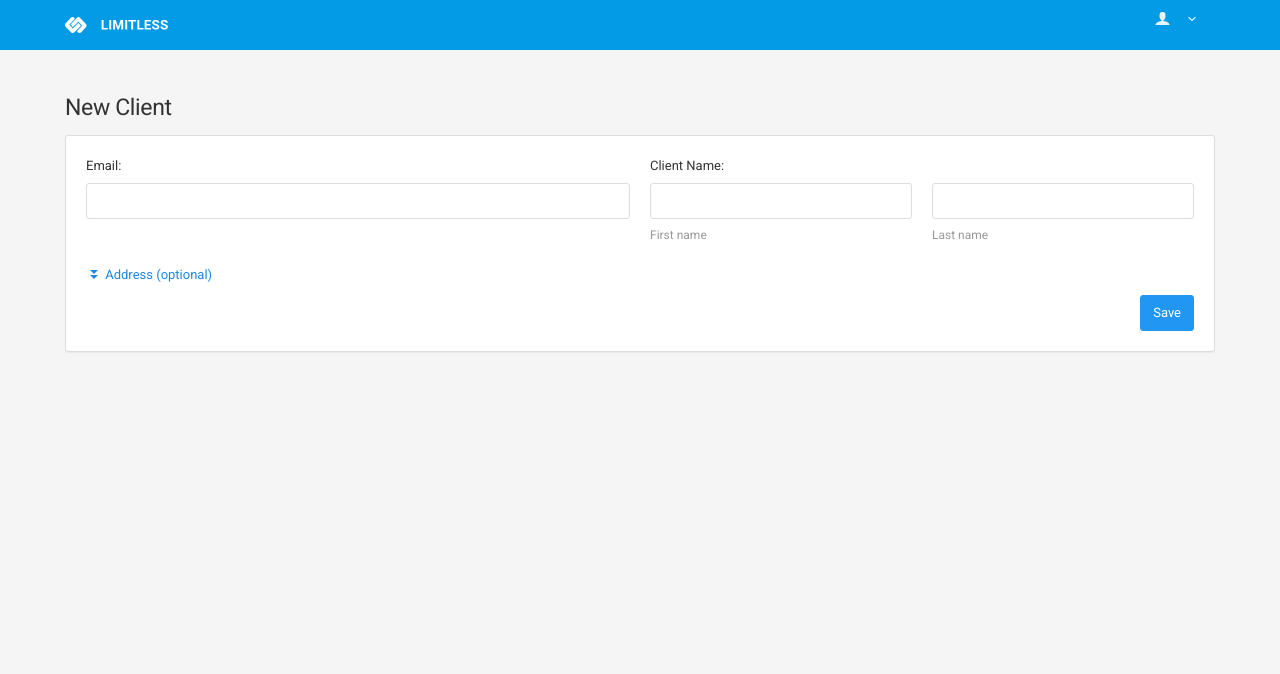
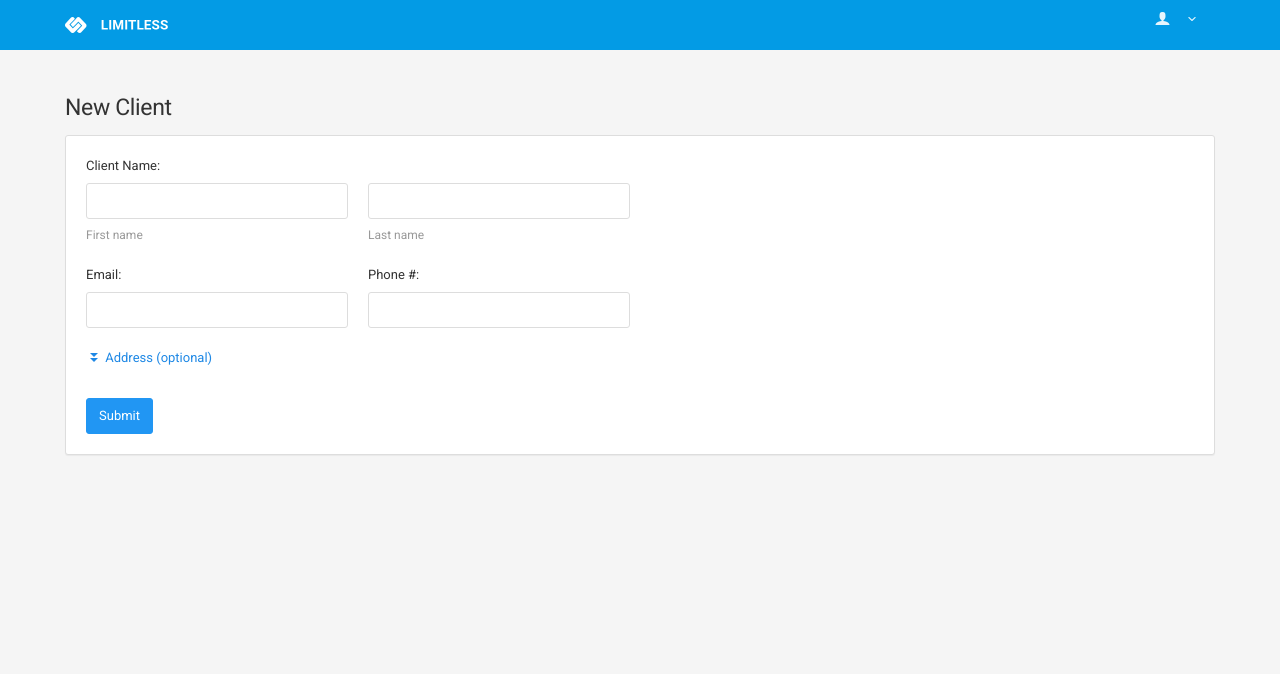
Before and after one commit to caseydm/quote, a Python web app: template quote/templates/dashboard/new_client.html in a window 1280 px wide. Shown: the top 674 px of the page. Run offline with Jinja, Linux system fonts and the light colour scheme; the template is opened without the code that fills it, so the values that code supplies are empty.

Commit message:
client template edits

```diff
--- a/quote/templates/dashboard/new_client.html
+++ b/quote/templates/dashboard/new_client.html
@@ -1,6 +1,6 @@
 {% extends 'dashboard/base.html' %}
 
-{% block title %}New Client{% endblock %}
+{% block title %}Quote App - New Client{% endblock %}
 
 {% block content %}
 <!-- Main content -->
@@ -15,15 +15,8 @@
 
         <div class="panel-body">
             <fieldset>
-{#                 <legend class="text-semibold"><i class="icon-address-book position-left"></i> Contact Info</legend> #}
 
                 <div class="row">
-                     <div class="col-sm-6">
-                        <div class="form-group">
-                            <label>Email:</label>
-                            <input type="text" class="form-control">
-                        </div>
-                    </div>
                     <div class="col-sm-3">
                         <div class="form-group">
                             <label>Client Name:</label>
@@ -40,16 +33,26 @@
                     </div>
                 </div>
 
+                <div class="row">
+                     <div class="col-sm-3">
+                        <div class="form-group">
+                            <label>Email:</label>
+                            <input type="text" class="form-control">
+                        </div>
+                    </div>
+                    <div class="col-sm-3">
+                        <div class="form-group">
+                            <label>Phone #:</label>
+                            <input type="text" class="form-control">
+                        </div>
+                    </div>
+                </div>
+
                 <p><a data-toggle="collapse" data-target="#address"><i class=" icon-menu-open2"></i> Address (optional)</a></p>
                 <div id="address" class="collapse">
-{#                     <legend class="text-semibold"><i class="icon-mailbox position-left"></i> Address</legend> #}
 
                     <div class="row">
                         <div class="col-sm-6">
-                            <div class="form-group">
-                                <label>Phone #:</label>
-                                <input type="text" class="form-control">
-                            </div>
                             <div class="form-group">
                                 <label>Address line 1:</label>
                                 <input type="text" class="form-control">
@@ -62,7 +65,6 @@
                         </div>
                     </div>
 
-
                     <div class="row">
                         <div class="col-sm-6">
                             <div class="form-group">
@@ -70,7 +72,9 @@
                                 <input type="text" class="form-control">
                             </div>
                         </div>
+                    </div>
 
+                    <div class="row">
                         <div class="col-sm-3">
                             <div class="form-group">
                                 <label>State:</label>
@@ -87,8 +91,10 @@
                     </div>
                 </div>
             </fieldset>
-            <div class="text-right">
-                <button type="submit" class="btn btn-primary">Save</button>
+
+            </br>
+            <div class="text-left">
+                <button type="submit" class="btn btn-primary">Submit</button>
             </div>
         </div>
     </div>
```
